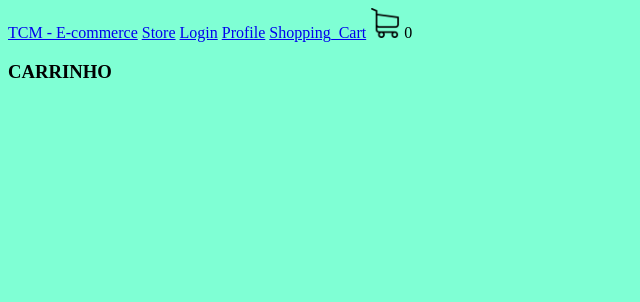
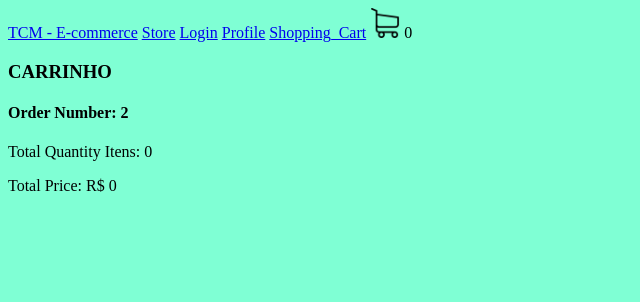
Before and after one commit to tiagocazali/Ecommerce_Django_Project, a Django app: page /cart/ in a window 1280 px wide. Shown: the top 302 px of the page, without its empty margins (0-640 px from the left). Run offline with Django 5.2, Linux system fonts and the light colour scheme; a user stored in the database is signed in; tables that the repository leaves empty hold one stand-in row (values such as "Sample post"); some libraries are stand-ins or nearby versions.

Commit message:
add function "add_to_cart" and initial details

```diff
--- a/ecommerce/store/global_variables.py
+++ b/ecommerce/store/global_variables.py
@@ -8,7 +8,7 @@ def quant_cart_itens (request):
     if request.user.is_authenticated:
         client = request.user.client
     else:
-        pass
+        return {'quant_cart_itens': quant_cart_itens}
 
     order_number, created = Order.objects.get_or_create(client_id = client, finished=False)
     order_itens = OrderItems.objects.filter(order_id = order_number)
--- a/ecommerce/store/models.py
+++ b/ecommerce/store/models.py
@@ -76,7 +76,13 @@ class Order(models.Model):
     transaction_code = models.CharField(max_length=200, null=True, blank=True)
 
     def __str__(self) -> str:
-        return f"Order_id: {self.id} / Client: {self.client_id.email} / Finished:{self.finished}"
+        return f"Order_id: {self.id} / {self.client_id.email} / Finished: {self.finished}"
+
+    @property
+    def total_price(self):
+        all_itens = OrderItems.objects.filter(order_id__id=self.id)
+        total = sum([item.total_price for item in all_itens])
+        return total
 
 
 class OrderItems(models.Model):
@@ -85,7 +91,11 @@ class OrderItems(models.Model):
     quant = models.IntegerField(default=0)
 
     def __str__(self) -> str:
-        return f"Order Nº: {self.order_id} / Product: {self.stockitem_id.product_id.name} - {self.stockitem_id.size} - {self.stockitem_id.color.name} - Quant: {self.quant}"
+        return f"Order Nº: {self.order_id.id} / {self.stockitem_id.product_id.name} - {self.stockitem_id.size} - {self.stockitem_id.color.name} - Quant: {self.quant}"
+
+    @property
+    def total_price(self):
+        return self.quant * self.stockitem_id.product_id.price
 
 
 class Banner(models.Model):
--- a/ecommerce/store/templates/shopping_cart.html
+++ b/ecommerce/store/templates/shopping_cart.html
@@ -5,5 +5,21 @@
 {% block body %}
 
 <h3> CARRINHO </h3>
+<h4> Order Number: {{ order_number.id }}</h4>
+<p> Total Quantity Itens: {{ quant_cart_itens }} </p>
+<p> Total Price: R$ {{ order_number.total_price }} </p>
+
+{% for item in order_itens %}
+    <p>
+        <img src="{{ item.stockitem_id.product_id.image.url }}" width="50" height="70">
+        Product: {{ item.stockitem_id.product_id.name }};
+        Color: {{ item.stockitem_id.color.name }};
+        Size: {{ item.stockitem_id.size }};
+        Quant: {{ item.quant }};
+        Price: {{ item.stockitem_id.product_id.price }};
+        Total: {{ item.total_price }}
+    </p>
+
+{% endfor %}
 
 {% endblock %}
--- a/ecommerce/store/views.py
+++ b/ecommerce/store/views.py
@@ -45,21 +45,48 @@ def product_description(request, product_id, color_id=None):
 
 
 def add_to_cart(request, product_id):
+
     if request.method == 'POST' and product_id:
+
         infos = request.POST.dict()
-        color = infos.get('color')
+        color_id = infos.get('color')
         size = infos.get('size')
 
-        if not size:
+        if not size: # User didn't select the size
             return redirect('store')
 
+        if request.user.is_authenticated:
+            client = request.user.client
+
+        else:
+            return redirect('store')
+
+        order, created = Order.objects.get_or_create(client_id=client, finished=False)
+        stockItem = StockItem.objects.get(product_id__id=product_id, color__id=color_id, size=size)
+
+        order_items, created = OrderItems.objects.get_or_create(order_id=order, stockitem_id=stockItem)
+        order_items.quant += 1
+        order_items.save()
+
         return redirect('cart')
+
     else:
         return redirect('store')
 
 
 def cart(request):
-    return render(request, 'shopping_cart.html')
+
+    if request.user.is_authenticated:
+        client = request.user.client
+
+    order_number, created = Order.objects.get_or_create(client_id = client, finished=False)
+    order_itens = OrderItems.objects.filter(order_id = order_number)
+
+    context = {'order_itens': order_itens,
+               'order_number': order_number,
+            }
+
+    return render(request, 'shopping_cart.html', context)
 
 
 def checkout(request):
```
